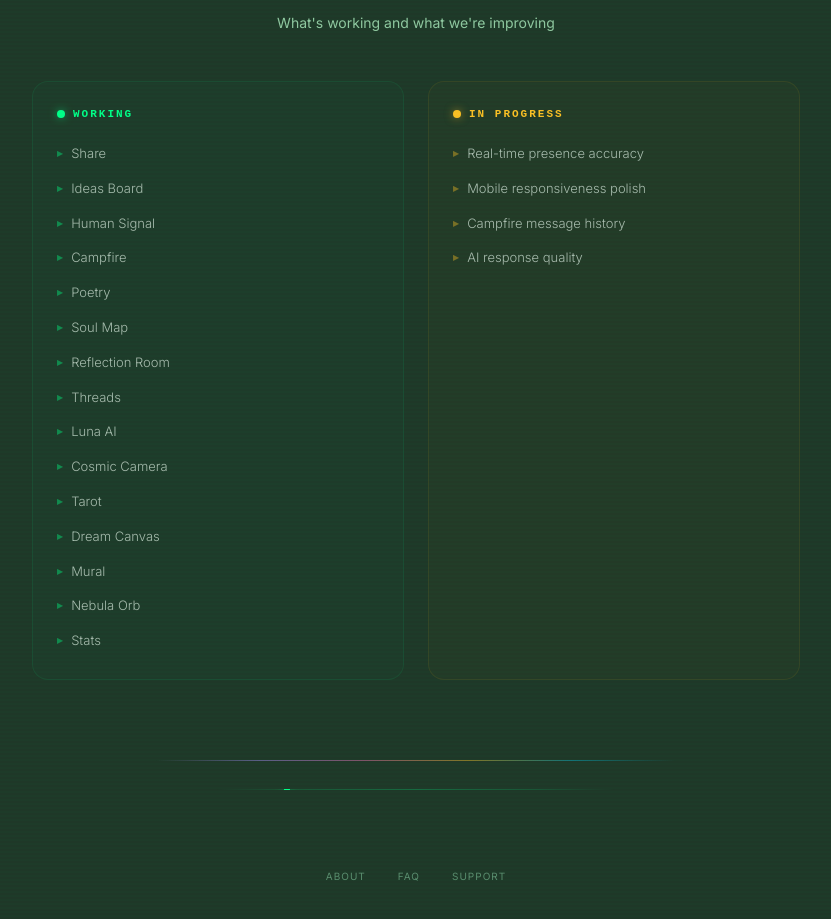
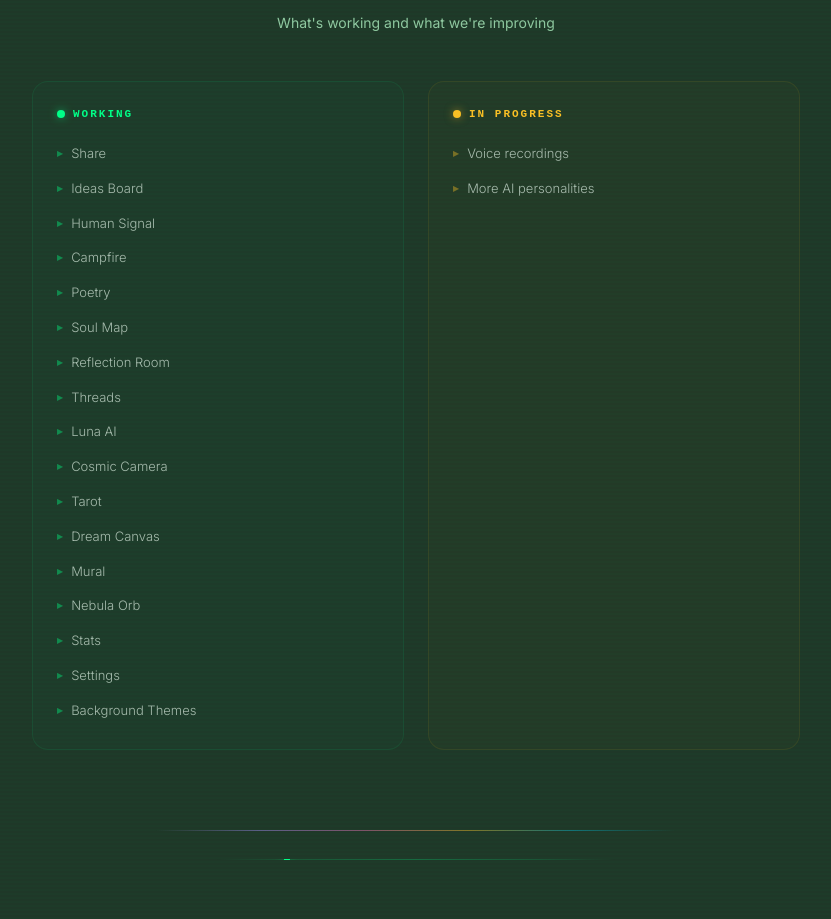
Before and after one commit to pentagonalcycles/soulscape, a Next.js app: page / in a window 1280 px wide. Shown: the part 1540-2459 px from the top of the page, without its empty margins (224-1055 px from the left). Built offline with nearby package versions, Linux system fonts and the light colour scheme; no server answers.

Commit message:
Update platform status - reflect current features
- Added Settings and Background Themes to working features
- Removed completed items from In Progress
- Added Voice recordings and More AI personalities to In Progress

```diff
--- a/src/app/page.tsx
+++ b/src/app/page.tsx
@@ -382,6 +382,7 @@ export default function Home() {
                   "Campfire", "Poetry", "Soul Map", "Reflection Room",
                   "Threads", "Luna AI", "Cosmic Camera",
                   "Tarot", "Dream Canvas", "Mural", "Nebula Orb", "Stats",
+                  "Settings", "Background Themes",
                 ].map((item) => (
                   <div key={item} style={{
                     display: "flex", alignItems: "center", gap: 8,
@@ -425,10 +426,8 @@ export default function Home() {
               </div>
               <div style={{ display: "flex", flexDirection: "column", gap: 6 }}>
                 {[
-                  "Real-time presence accuracy",
-                  "Mobile responsiveness polish",
-                  "Campfire message history",
-                  "AI response quality",
+                  "Voice recordings",
+                  "More AI personalities",
                 ].map((item) => (
                   <div key={item} style={{
                     display: "flex", alignItems: "center", gap: 8,
```
